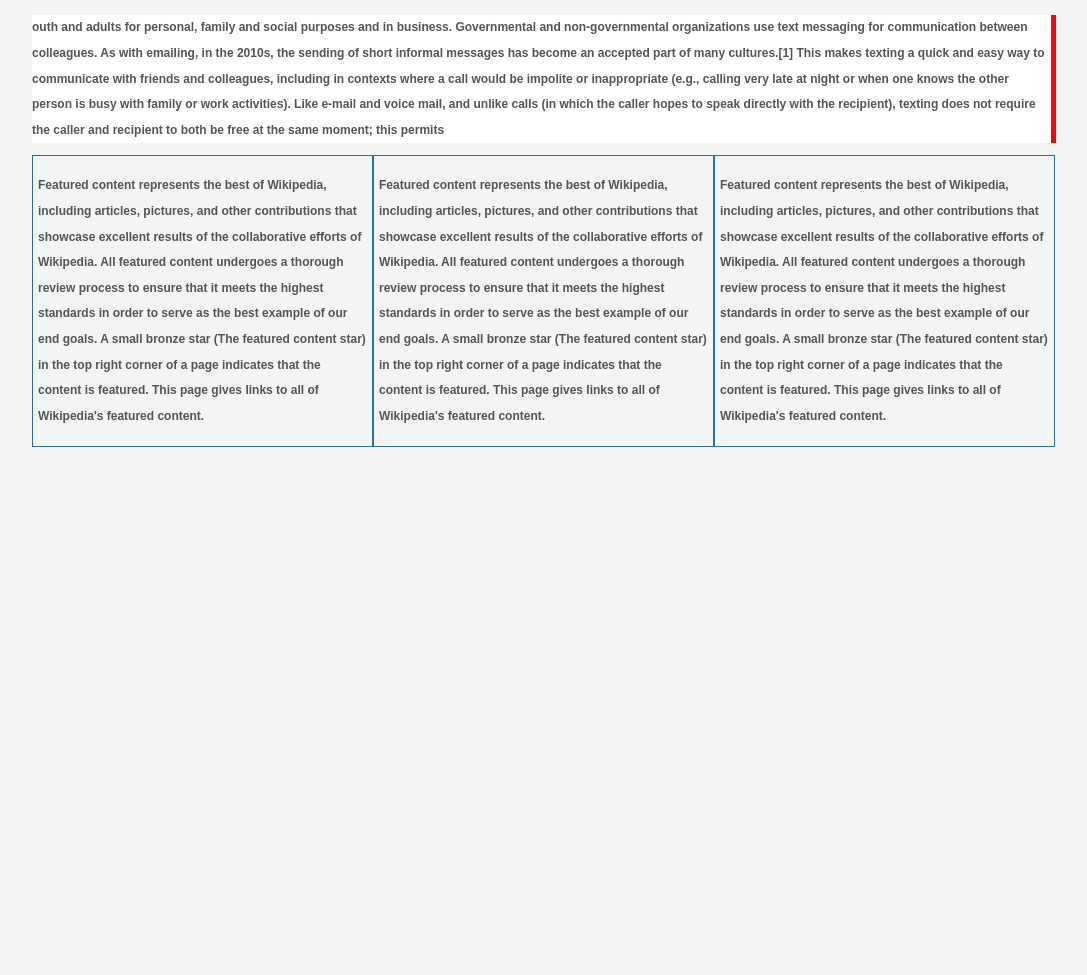
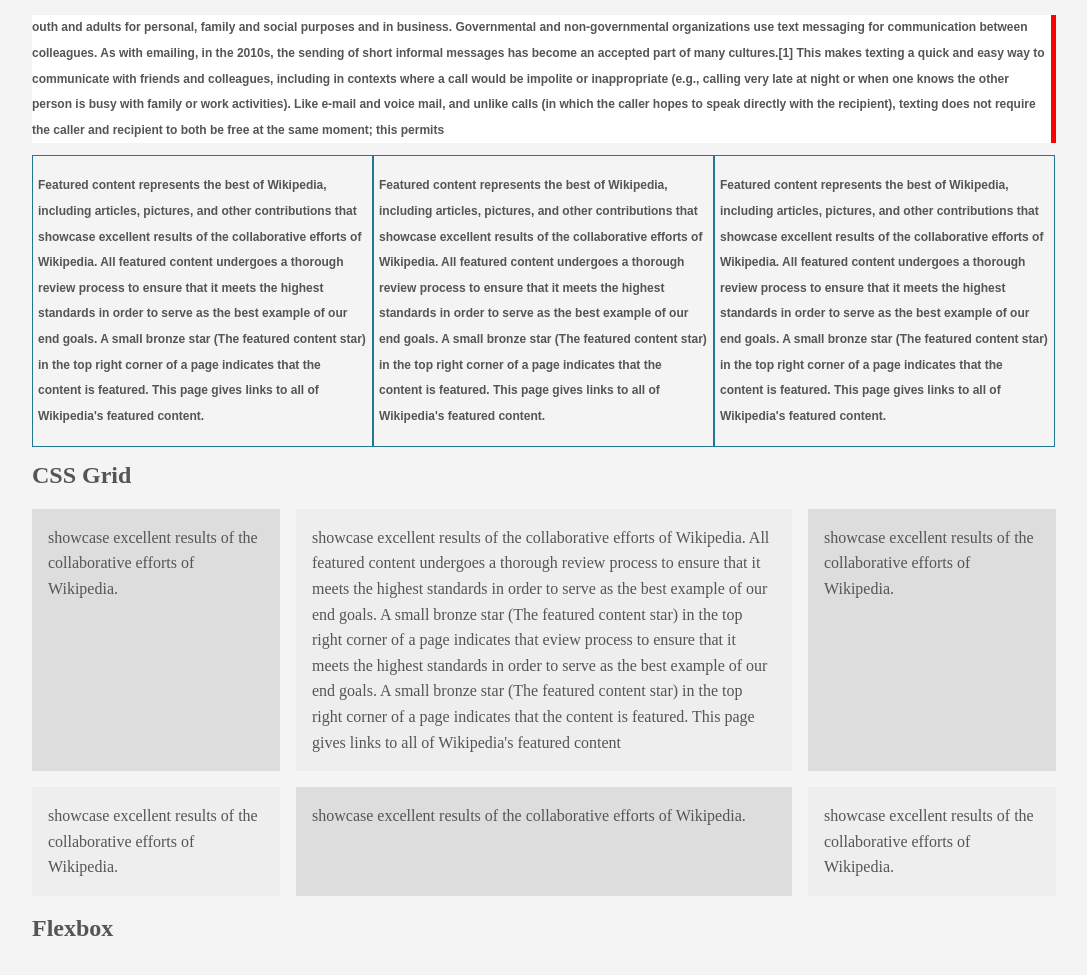
Before and after one commit to ShamalFdo129/CSS, a plain HTML site: page index.html in a window 1280 px wide. Shown: the part 53-1028 px from the top of the page, without its empty margins (96-1183 px from the left). Before the commit the page ends 800 px from the top, so only its background shows below. Drawn offline with Linux system fonts and the light colour scheme.

Commit message:
add css grid features

```diff
--- a/index.html
+++ b/index.html
@@ -39,6 +39,52 @@
                 end goals. A small bronze star (The featured content star) in the top right corner of a page indicates that
                 the content is featured. This page gives links to all of Wikipedia's featured content.</p>
         </div>
+        <div clas="clr"></div>
+
+        <h2>CSS Grid</h2>
+        <div class="wrapper">
+            <div>
+                showcase excellent results of the collaborative efforts of Wikipedia.
+            </div>
+            <div>
+                showcase excellent results of the collaborative efforts of Wikipedia. All featured content undergoes a thorough review process
+                to ensure that it meets the highest standards in order to serve as the best example of our end goals. A small
+                bronze star (The featured content star) in the top right corner of a page indicates that eview process to
+                ensure that it meets the highest standards in order to serve as the best example of our end goals. A small
+                bronze star (The featured content star) in the top right corner of a page indicates that the content is featured.
+                This page gives links to all of Wikipedia's featured content
+            </div>
+            <div>
+                showcase excellent results of the collaborative efforts of Wikipedia.
+            </div>
+            <div>
+                showcase excellent results of the collaborative efforts of Wikipedia.
+            </div>
+            <div>
+                showcase excellent results of the collaborative efforts of Wikipedia.
+            </div>
+            <div>
+                showcase excellent results of the collaborative efforts of Wikipedia.
+            </div>
+        </div>
+        <h2>Flexbox</h2>
+        <div>
+            <div>
+
+            </div>
+            <div>
+
+            </div>
+            <div>
+
+            </div>
+            <div>
+
+            </div>
+        </div>
+    </div>
+    <div style="height:300px;">
+
     </div>
 </body>
 
--- a/mycss.css
+++ b/mycss.css
@@ -25,4 +25,24 @@
     padding: 5px;
     border: 1px solid #227892;
     box-sizing: border-box;
+    margin-bottom:1em;
 }
+.clr{
+    clear: both;
+    margin-top: 1em;
+}
+.wrapper{
+    display: grid;
+    grid-template-columns: 1fr 2fr 1fr;
+    grid-gap: 1em;
+    grid-auto-rows: minmax(100px,auto);
+}
+
+.wrapper > div{
+    background: #eee;
+    padding: 1em;
+}
+
+.wrapper >div:nth-child(odd){
+    background: #ddd;
+}
```
